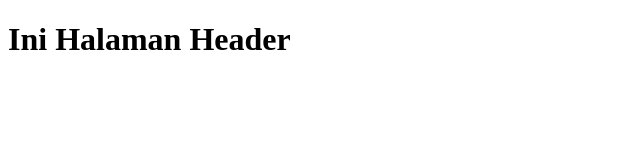
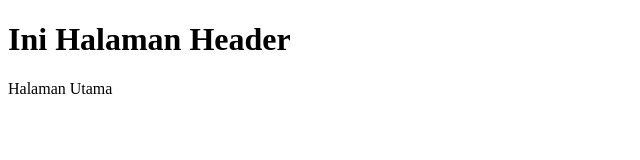
Before and after one commit to yogitrisnowandani/belajar-git, a plain HTML site: page header.html in a window 1280 px wide. Shown: the whole page, without its empty margins (0-640 px from the left). Drawn offline with Linux system fonts and the light colour scheme.

Commit message:
Menambahkan paragraph di index

```diff
--- a/header.html
+++ b/header.html
@@ -7,5 +7,6 @@
  </head>
  <body>
    <h1>Ini Halaman Header</h1>
+   <p>Halaman Utama</p>
  </body>
 </html>
```
